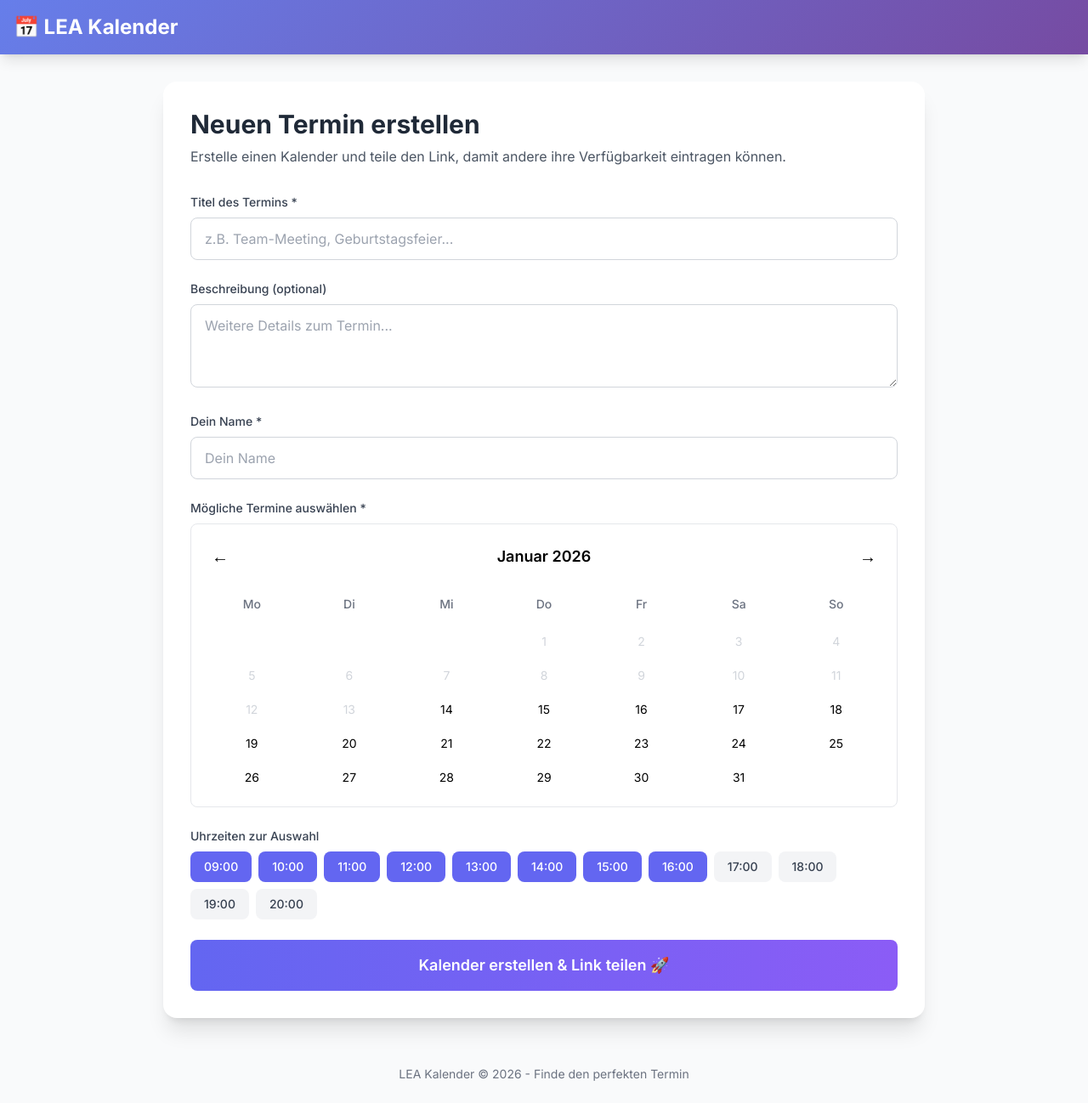
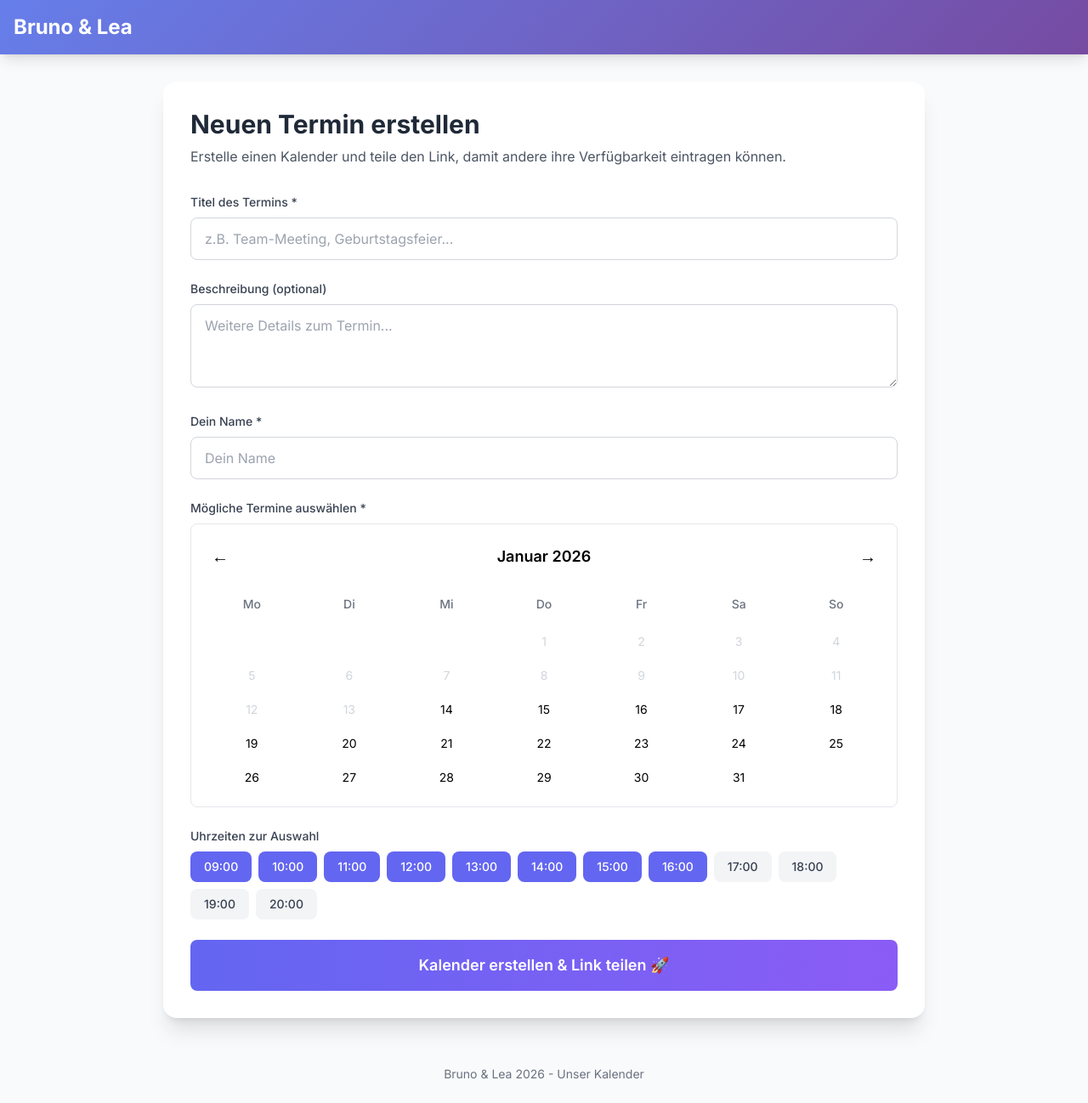
Before and after one commit to benedevries-code/lea-kalender, a Next.js app: page / in a window 1280 px wide. Shown: the whole page at 85% size. Built offline with nearby package versions, Linux system fonts and the light colour scheme.

Commit message:
Name geändert zu Bruno & Lea

```diff
--- a/app/layout.tsx
+++ b/app/layout.tsx
@@ -5,8 +5,8 @@ import './globals.css';
 const inter = Inter({ subsets: ['latin'] });
 
 export const metadata: Metadata = {
-  title: 'LEA Kalender - Terminplanung leicht gemacht',
-  description: 'Erstelle einen Kalender und teile ihn mit anderen, um gemeinsame Termine zu finden.',
+  title: 'Bruno & Lea - Unser Kalender',
+  description: 'Unser gemeinsamer Kalender für Bruno und Lea.',
 };
 
 export default function RootLayout({
@@ -20,14 +20,14 @@ export default function RootLayout({
         <div className="min-h-screen bg-gray-50">
           <header className="gradient-bg text-white py-4 shadow-lg">
             <div className="container mx-auto px-4">
-              <a href="/" className="text-2xl font-bold">📅 LEA Kalender</a>
+              <a href="/" className="text-2xl font-bold"> Bruno & Lea</a>
             </div>
           </header>
           <main className="container mx-auto px-4 py-8">
             {children}
           </main>
           <footer className="text-center py-6 text-gray-500 text-sm">
-            LEA Kalender © 2026 - Finde den perfekten Termin
+            Bruno & Lea  2026 - Unser Kalender
           </footer>
         </div>
       </body>
```
